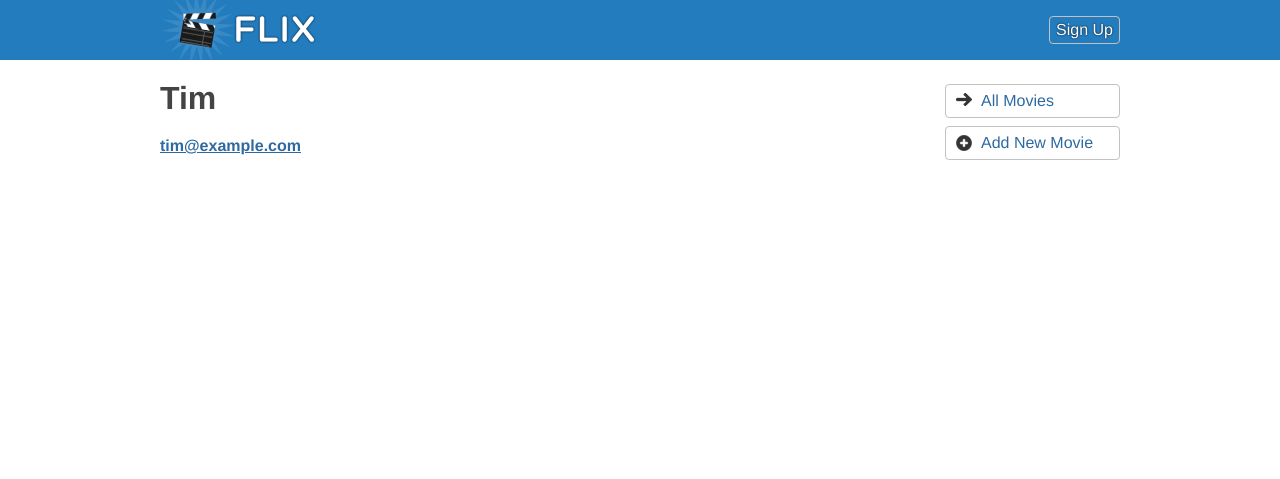
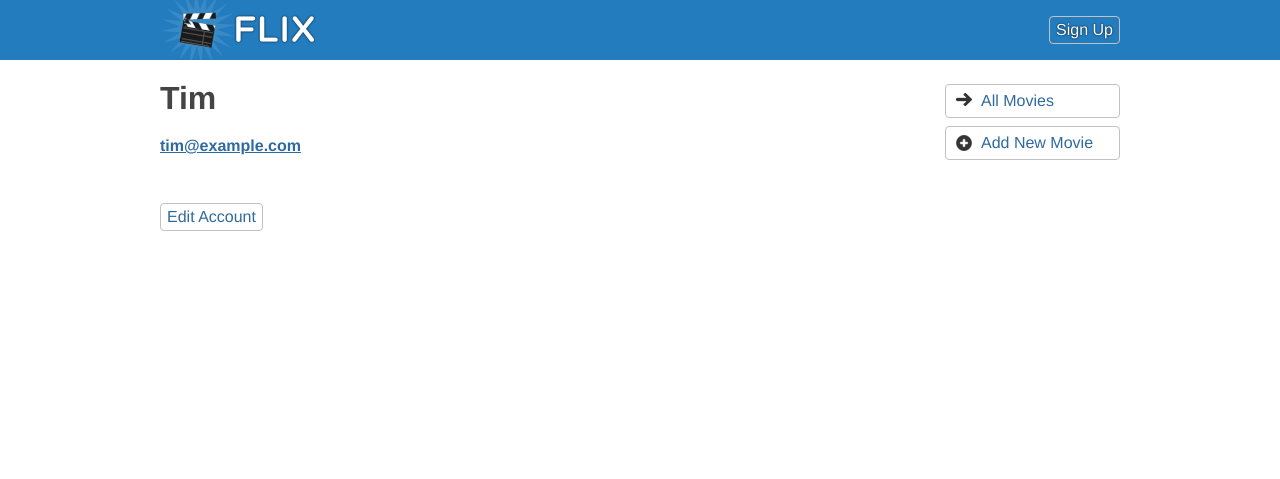
Before and after one commit to timproctor/mock_rails_app, a Rails app: page /users/3 in a window 1280 px wide. Shown: the top 479 px of the page. Run offline with Rails 7, Linux system fonts and the light colour scheme; style sheets or scripts are compiled from the project's sources; some libraries are stand-ins or nearby versions.

Commit message:
Edit button added to user show.

```diff
--- a/flix/app/views/users/show.html.erb
+++ b/flix/app/views/users/show.html.erb
@@ -9,4 +9,9 @@
       </h2>
     </header>
   </article>
+  <footer>
+    <nav>
+      <%= link_to 'Edit Account', edit_user_path(@user), class: 'button' %>
+    </nav>
+  </footer>
 </div>
```
